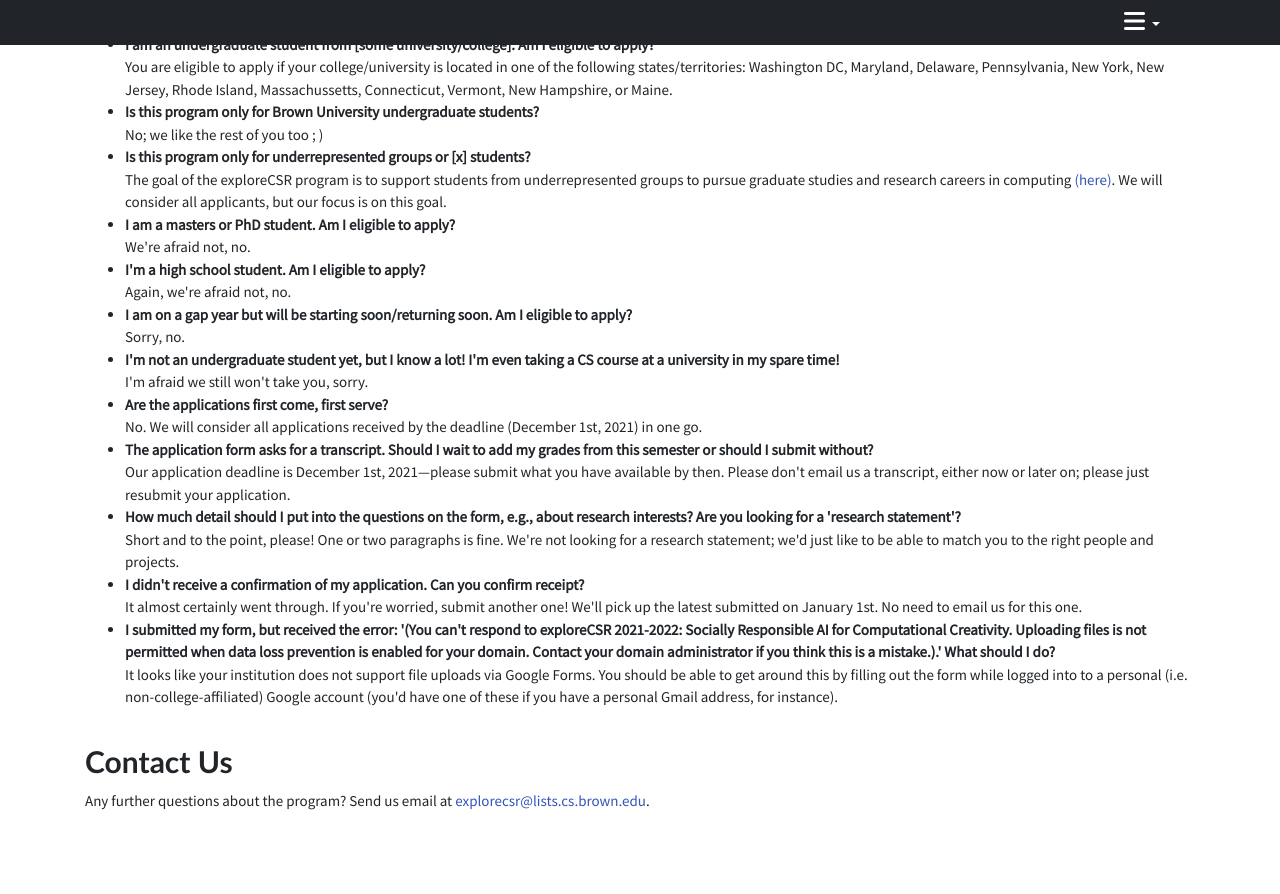
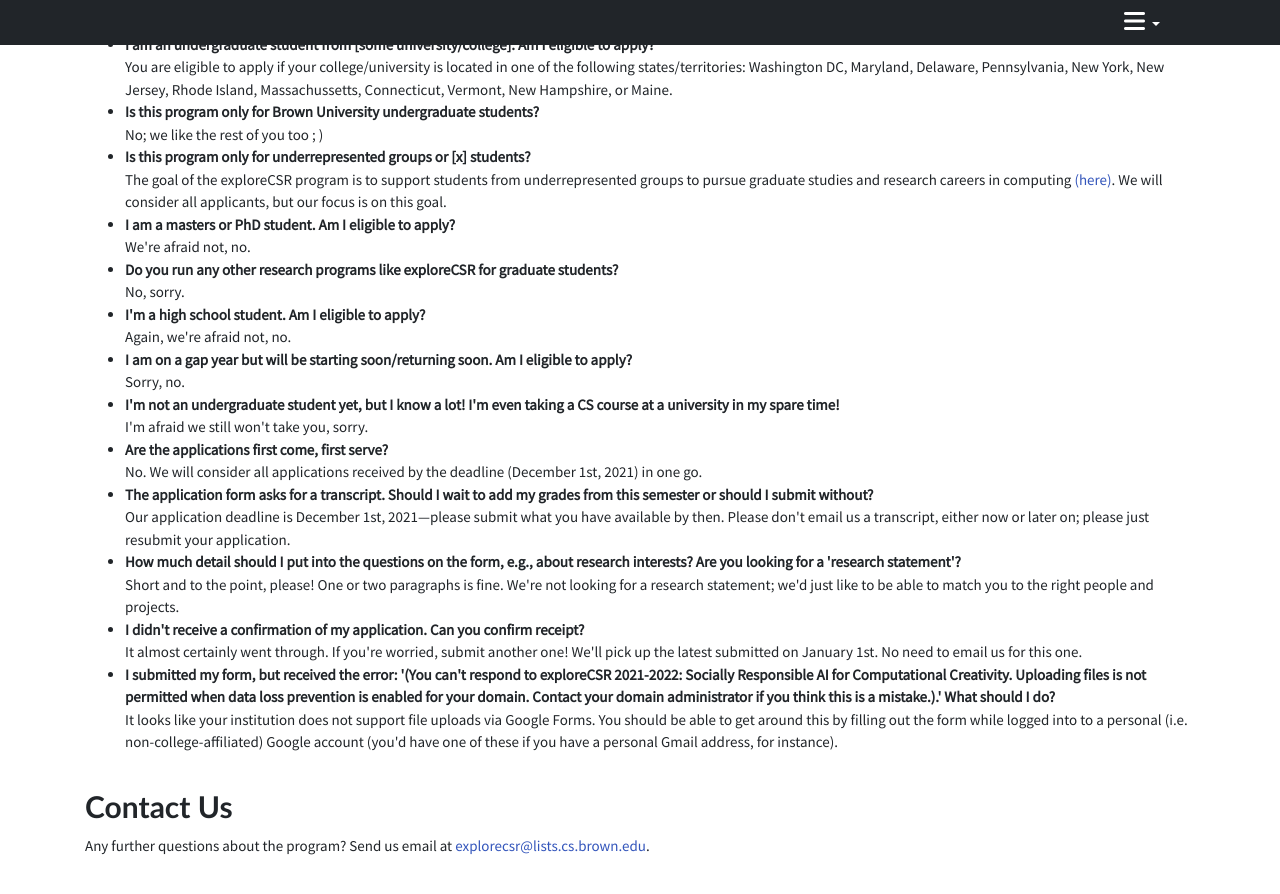
Before and after one commit to brownvc/exploreCSR-webpage, a Jekyll site: the page built from ai/index.html, in a window 1280 px wide and 900 px high, scrolled down 3416 px. Shown: the top 894 px of the window. Built offline with Jekyll 4.4.1, drawn with Linux system fonts in a browser that asks for light colours; nearby versions of some CDN libraries.

Commit message:
Added faq question about grad-level exploreCSR-like programs.

```diff
--- a/_data/faq.json
+++ b/_data/faq.json
@@ -22,6 +22,10 @@
     {
         "question": "I am a masters or PhD student. Am I eligible to apply?",
         "answer": "We're afraid not, no."
+    },
+    {
+        "question": "Do you run any other research programs like exploreCSR for graduate students?",
+        "answer": "No, sorry."
     },
     {
         "question": "I'm a high school student. Am I eligible to apply?",
```
